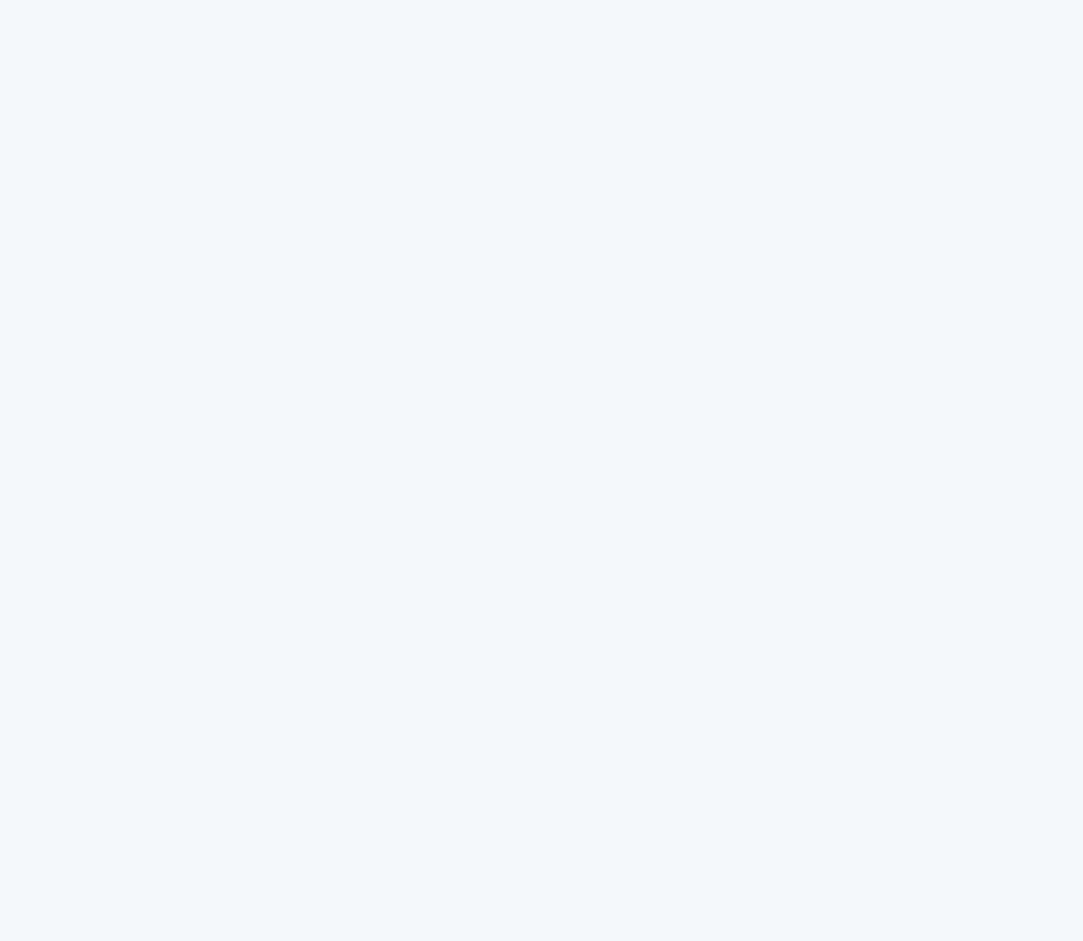
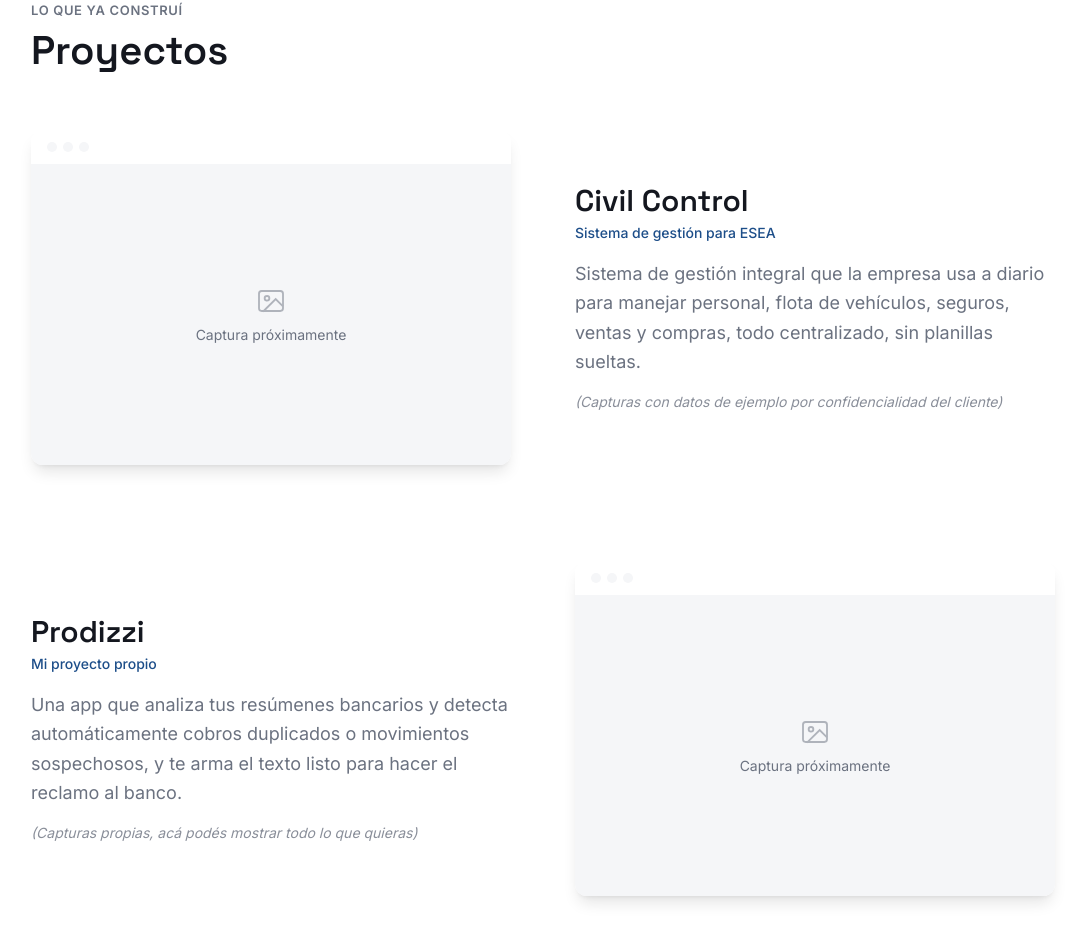
Before and after one commit to MaximoAndriola/portfolio, a Next.js app: page / in a window 1280 px wide. Shown: the part 1515-2456 px from the top of the page, without its empty margins (97-1180 px from the left). Before the commit the page ends 1404 px from the top, so only its background shows below. Built offline with nearby package versions, Linux system fonts and the light colour scheme.

Commit message:
feat: agregar sección de proyectos
Civil Control y Prodizzi en zigzag en desktop, con frames tipo ventana de navegador y placeholders prolijos hasta que se suban las capturas reales.

```diff
--- a/src/app/page.tsx
+++ b/src/app/page.tsx
@@ -1,11 +1,13 @@
 import Hero from "@/components/Hero";
 import Services from "@/components/Services";
+import Projects from "@/components/Projects";
 
 export default function Home() {
   return (
     <main>
       <Hero />
       <Services />
+      <Projects />
     </main>
   );
 }
--- /dev/null
+++ b/src/components/ProjectMedia.tsx
@@ -0,0 +1,45 @@
+import fs from "node:fs";
+import path from "node:path";
+import Image from "next/image";
+import BrowserFrame from "@/components/ui/BrowserFrame";
+
+/**
+ * Muestra la captura real si el archivo ya existe en /public, o un
+ * placeholder prolijo con la misma proporción si todavía no fue subida.
+ * Ver CLAUDE.md § "Assets e imágenes": no bloquear el desarrollo por esto.
+ */
+export default function ProjectMedia({
+  src,
+  alt,
+}: {
+  src: string;
+  alt: string;
+}) {
+  const exists = fs.existsSync(path.join(process.cwd(), "public", src));
+
+  return (
+    <BrowserFrame>
+      <div className="relative aspect-[16/10] w-full bg-bg">
+        {exists ? (
+          <Image src={src} alt={alt} fill className="object-cover" />
+        ) : (
+          <div className="flex h-full w-full flex-col items-center justify-center gap-2 text-muted">
+            <svg
+              viewBox="0 0 24 24"
+              fill="none"
+              stroke="currentColor"
+              strokeWidth="1.4"
+              className="h-8 w-8 opacity-50"
+              aria-hidden="true"
+            >
+              <rect x="3" y="4.5" width="18" height="15" rx="2" />
+              <circle cx="9" cy="10" r="1.75" />
+              <path d="m21 16-5.5-5.5-9.5 9.5" />
+            </svg>
+            <span className="text-sm">Captura próximamente</span>
+          </div>
+        )}
+      </div>
+    </BrowserFrame>
+  );
+}
--- /dev/null
+++ b/src/components/Projects.tsx
@@ -0,0 +1,67 @@
+import Container from "@/components/ui/Container";
+import Reveal from "@/components/ui/Reveal";
+import ProjectMedia from "@/components/ProjectMedia";
+
+const PROJECTS = [
+  {
+    title: "Civil Control",
+    subtitle: "Sistema de gestión para ESEA",
+    description:
+      "Sistema de gestión integral que la empresa usa a diario para manejar personal, flota de vehículos, seguros, ventas y compras, todo centralizado, sin planillas sueltas.",
+    note: "Capturas con datos de ejemplo por confidencialidad del cliente",
+    image: "/images/civil-control/civil-control-1.png",
+    reversed: false,
+  },
+  {
+    title: "Prodizzi",
+    subtitle: "Mi proyecto propio",
+    description:
+      "Una app que analiza tus resúmenes bancarios y detecta automáticamente cobros duplicados o movimientos sospechosos, y te arma el texto listo para hacer el reclamo al banco.",
+    note: "Capturas propias, acá podés mostrar todo lo que quieras",
+    image: "/images/prodizzi/prodizzi-1.png",
+    reversed: true,
+  },
+];
+
+/**
+ * Proyectos — mobile imagen arriba + texto abajo; desktop zigzag para que
+ * cada caso se lea distinto. Ver CLAUDE.md § "Proyectos — layout específico".
+ */
+export default function Projects() {
+  return (
+    <section id="proyectos" className="bg-surface py-16 lg:py-28">
+      <Container>
+        <Reveal>
+          <p className="text-[0.8125rem] font-semibold uppercase tracking-wider text-muted">
+            Lo que ya construí
+          </p>
+          <h2 className="mt-2 font-heading text-[1.75rem] leading-tight font-semibold text-ink sm:text-4xl lg:text-[2.5rem] lg:leading-[1.15]">
+            Proyectos
+          </h2>
+        </Reveal>
+
+        <div className="mt-10 flex flex-col gap-16 lg:mt-14 lg:gap-24">
+          {PROJECTS.map((project) => (
+            <Reveal key={project.title}>
+              <div className="grid grid-cols-1 items-center gap-8 lg:grid-cols-2 lg:gap-16">
+                <div className={project.reversed ? "lg:order-2" : ""}>
+                  <ProjectMedia src={project.image} alt={`Captura de ${project.title}`} />
+                </div>
+                <div className={project.reversed ? "lg:order-1" : ""}>
+                  <h3 className="font-heading text-2xl font-semibold text-ink sm:text-3xl">
+                    {project.title}
+                  </h3>
+                  <p className="mt-1 text-sm font-medium text-brand">{project.subtitle}</p>
+                  <p className="mt-4 text-base leading-relaxed text-muted sm:text-lg">
+                    {project.description}
+                  </p>
+                  <p className="mt-4 text-sm italic text-muted/80">({project.note})</p>
+                </div>
+              </div>
+            </Reveal>
+          ))}
+        </div>
+      </Container>
+    </section>
+  );
+}
--- /dev/null
+++ b/src/components/ui/BrowserFrame.tsx
@@ -0,0 +1,20 @@
+export default function BrowserFrame({
+  children,
+  className = "",
+}: {
+  children: React.ReactNode;
+  className?: string;
+}) {
+  return (
+    <div className={`overflow-hidden rounded-xl bg-surface shadow-lg ${className}`}>
+      {/* Barra superior con puntitos decorativos, para que hasta el
+          placeholder se lea intencional y no como una caja vacía. */}
+      <div className="flex items-center gap-1.5 border-b border-bg px-4 py-3">
+        <span className="h-2.5 w-2.5 rounded-full bg-bg" />
+        <span className="h-2.5 w-2.5 rounded-full bg-bg" />
+        <span className="h-2.5 w-2.5 rounded-full bg-bg" />
+      </div>
+      {children}
+    </div>
+  );
+}
```
